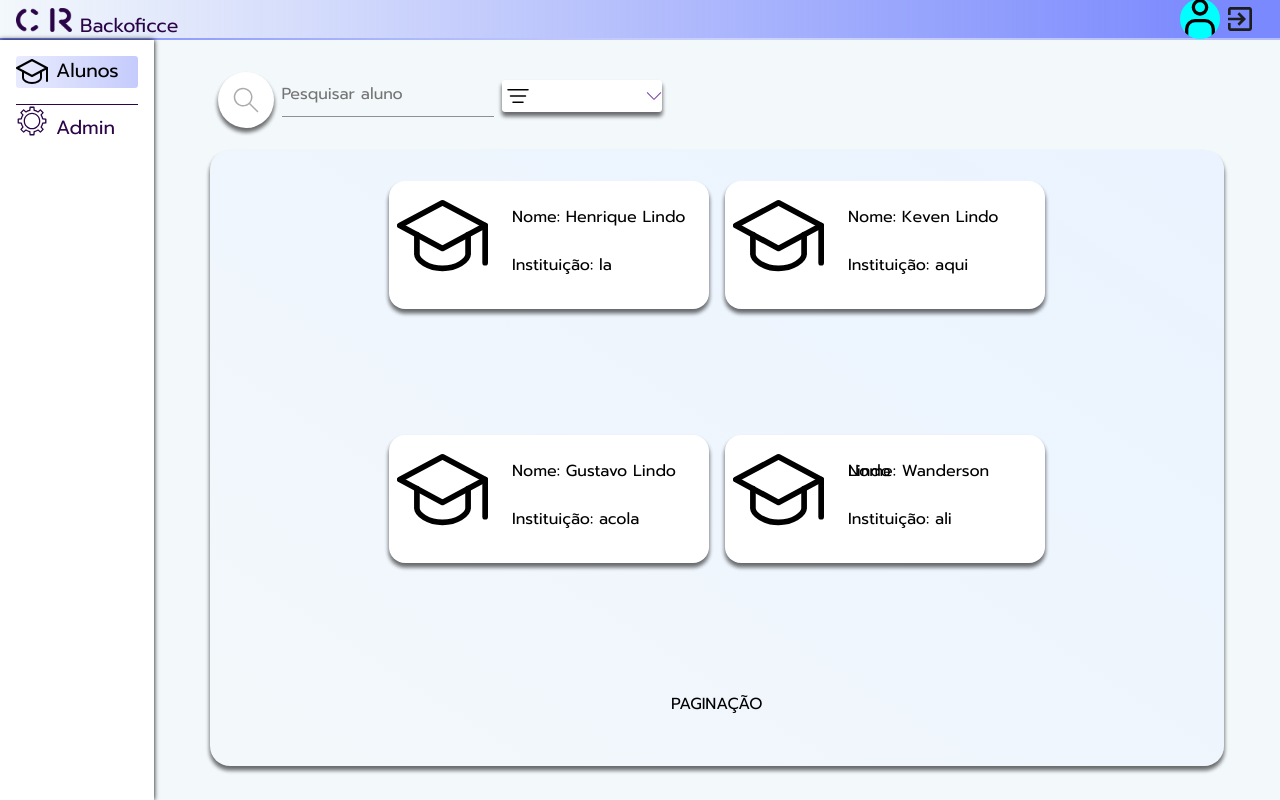
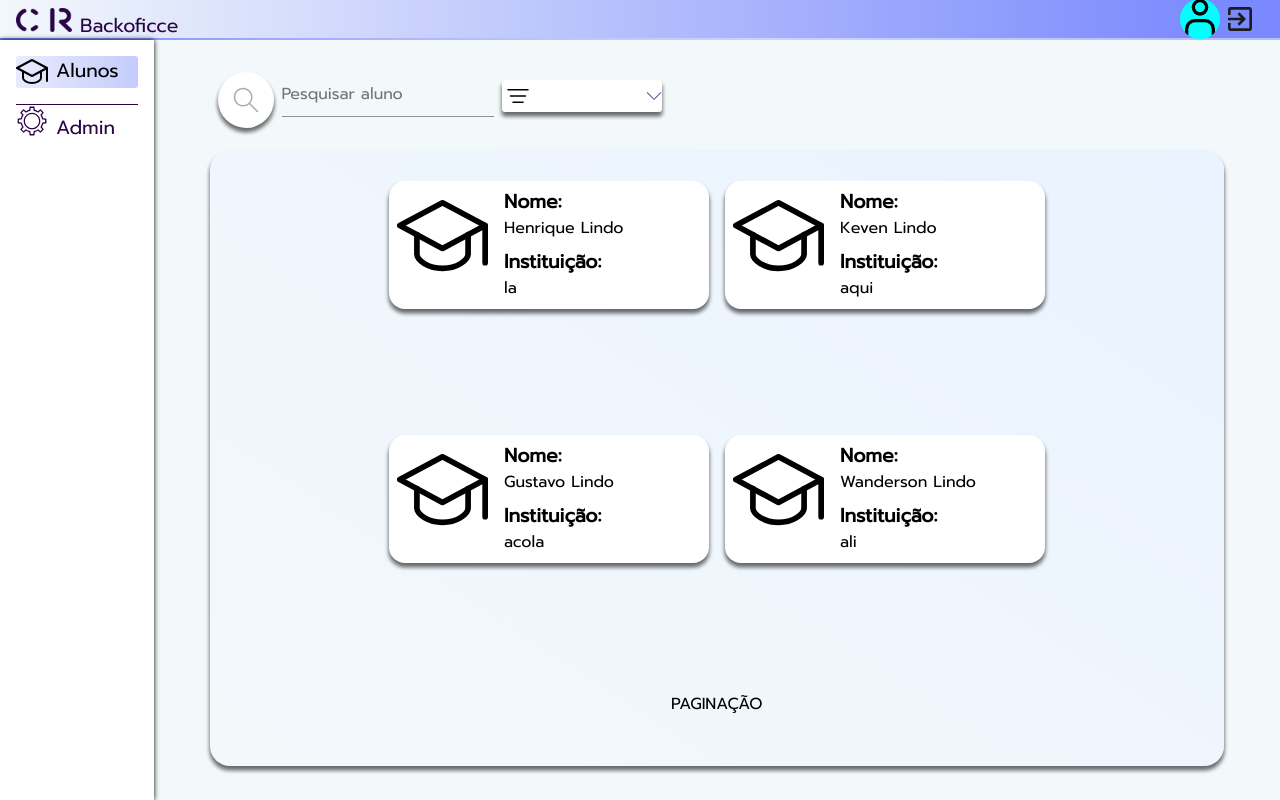
Before and after one commit to Henriqueggperes/coluna_reta-client, a React (Vite) app in the folder app/: page / in a window 1280 px wide. Both pictures are taken after a click on the element "Alunos". Built offline with nearby package versions, Linux system fonts and the light colour scheme.

Commit message:
feat: new style to student card

```diff
--- a/app/src/components/StudentsCards/style.css
+++ b/app/src/components/StudentsCards/style.css
@@ -22,8 +22,8 @@
   display: flex;
   flex-direction: column;
   box-sizing: border-box;
-  justify-content: center;
-  margin-top: 1.5rem;
+  justify-content: space-evenly;
+  gap: .5rem;
   line-height: 0.01rem;
   font-family: Prompt;
   font-size: 0.9rem;
@@ -32,7 +32,14 @@
 }
 
 .student-info{
-  margin: .5rem;
-  height: 2rem;
+  display: flex;
+  flex-direction: column;
+  justify-content: space-around;
+  height: 50%;
   font-size: 1rem;
 }
+
+.label{
+  font-size: 1.2rem;
+  font-weight: bold;
+}
```
